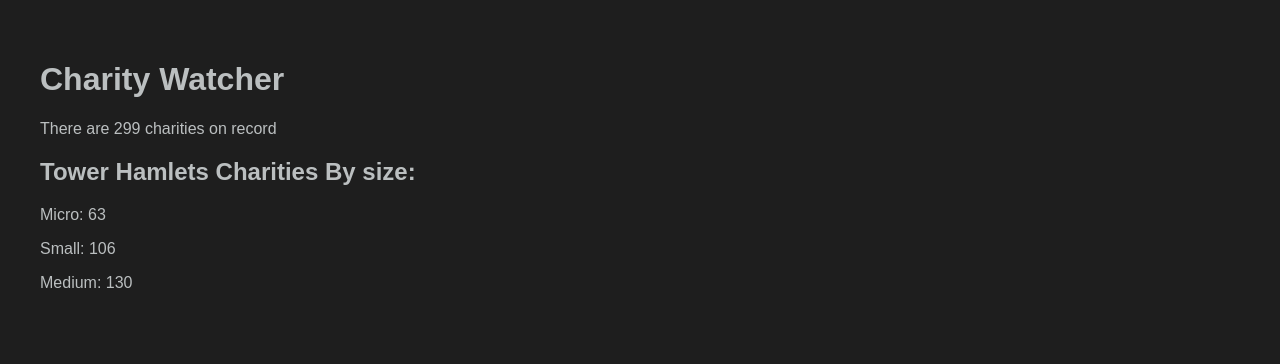
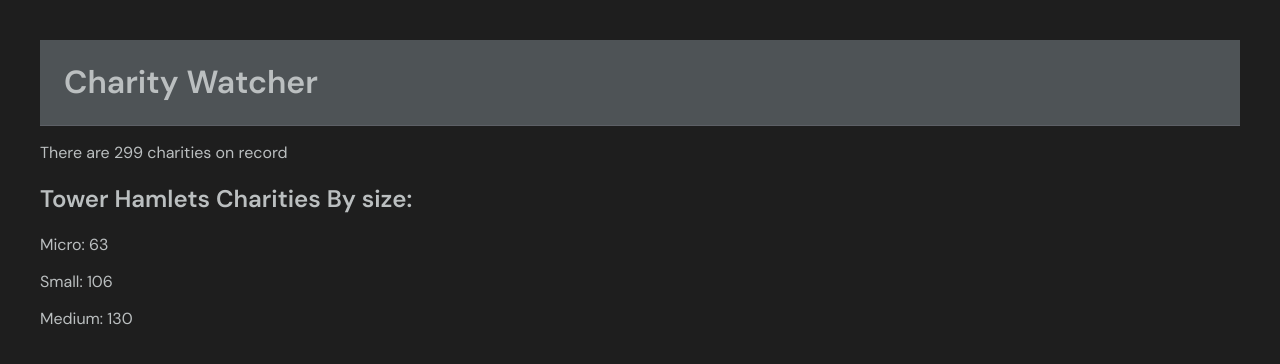
Before and after one commit to nk13-nu/charity_watch, a React (Vite) app in the folder charity_watcher/: page / in a window 1280 px wide. Shown: the top 364 px of the page. Built offline with nearby package versions, Linux system fonts and the light colour scheme.

Commit message:
Added main bar with title and custom styling also changed font

```diff
--- a/charity_watcher/index.html
+++ b/charity_watcher/index.html
@@ -1,5 +1,6 @@
 <!doctype html>
 <html lang="en">
+  <link href="https://fonts.googleapis.com/css2?family=Fraunces:wght@400;600;700&family=DM+Sans:wght@300;400;500;600&display=swap" rel="stylesheet">
   <head>
     <meta charset="UTF-8" />
     <link rel="icon" type="image/svg+xml" href="/vite.svg" />
--- a/charity_watcher/src/App.jsx
+++ b/charity_watcher/src/App.jsx
@@ -8,7 +8,9 @@ function App(){
 
   return(
     <div style={{ padding: '40px' }}>
-      <h1>Charity Watcher</h1>
+      <header className='app_header'>
+        <h1>Charity Watcher</h1>
+      </header>
       <p>There are {charities.length} charities on record</p>
 
       <h2>Tower Hamlets Charities By size:</h2>
--- a/charity_watcher/src/index.css
+++ b/charity_watcher/src/index.css
@@ -2,5 +2,25 @@ body {
   margin:0;
   background: #1E1E1E;
   color: #bbbfc0;
-  font-family: sans-serif;
+  font-family: 'DM Sans', system-ui, sans-serif;
 }
+
+.app_layout{
+  display: grid;
+  grid-template-columns: 260px 1fr;
+  grid-template-rows: 52px 1fr;
+  grid-template-areas:
+    "sidebar header"
+    "sidebar main";
+  min-height: 100vh;
+}
+
+/* Main Header Bar (this is the main bar where I will display the title and the about button)*/
+.app_header{
+  grid-area: header;
+  background: #4E5356; /* Colour from figma design*/
+  border-bottom: 1px solid #5d6066;
+  display: flex;
+  align-items: center;
+  padding: 0 24px;
+}
```
